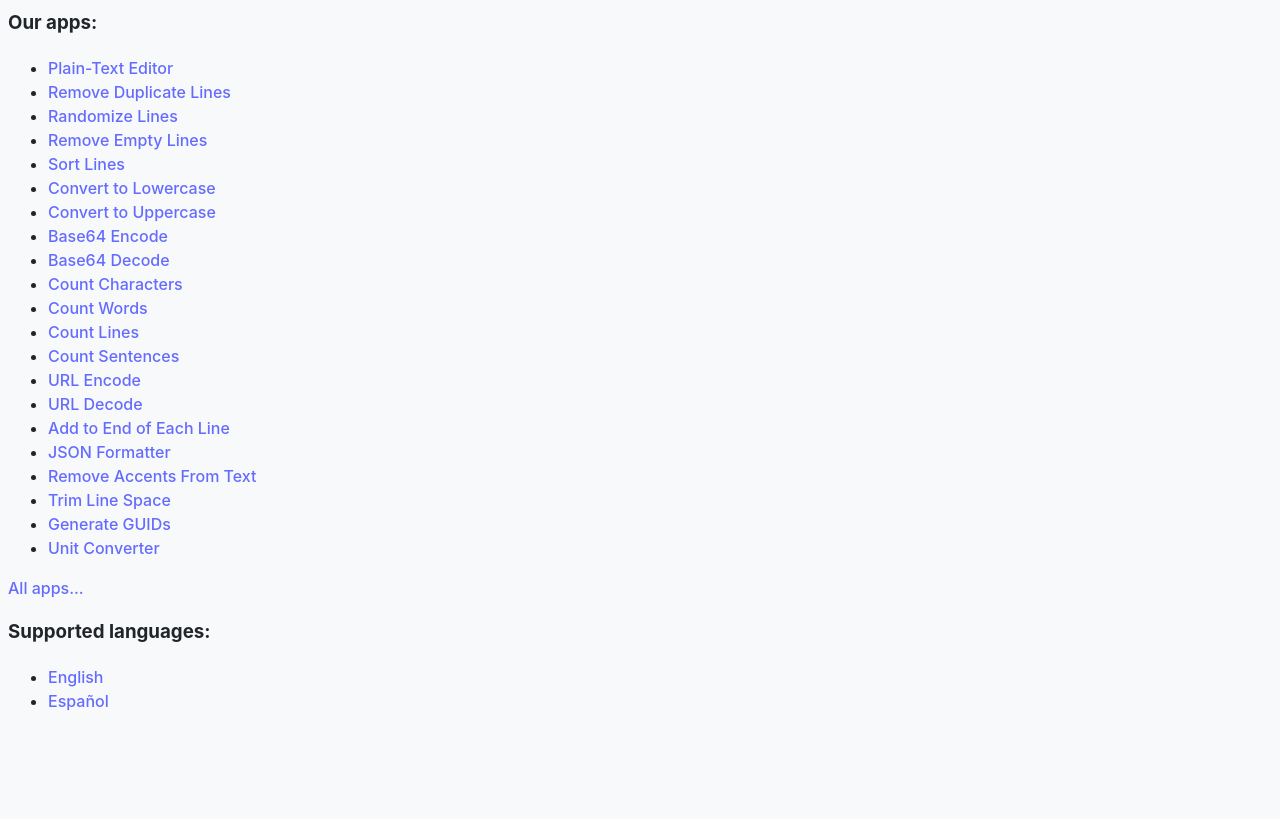
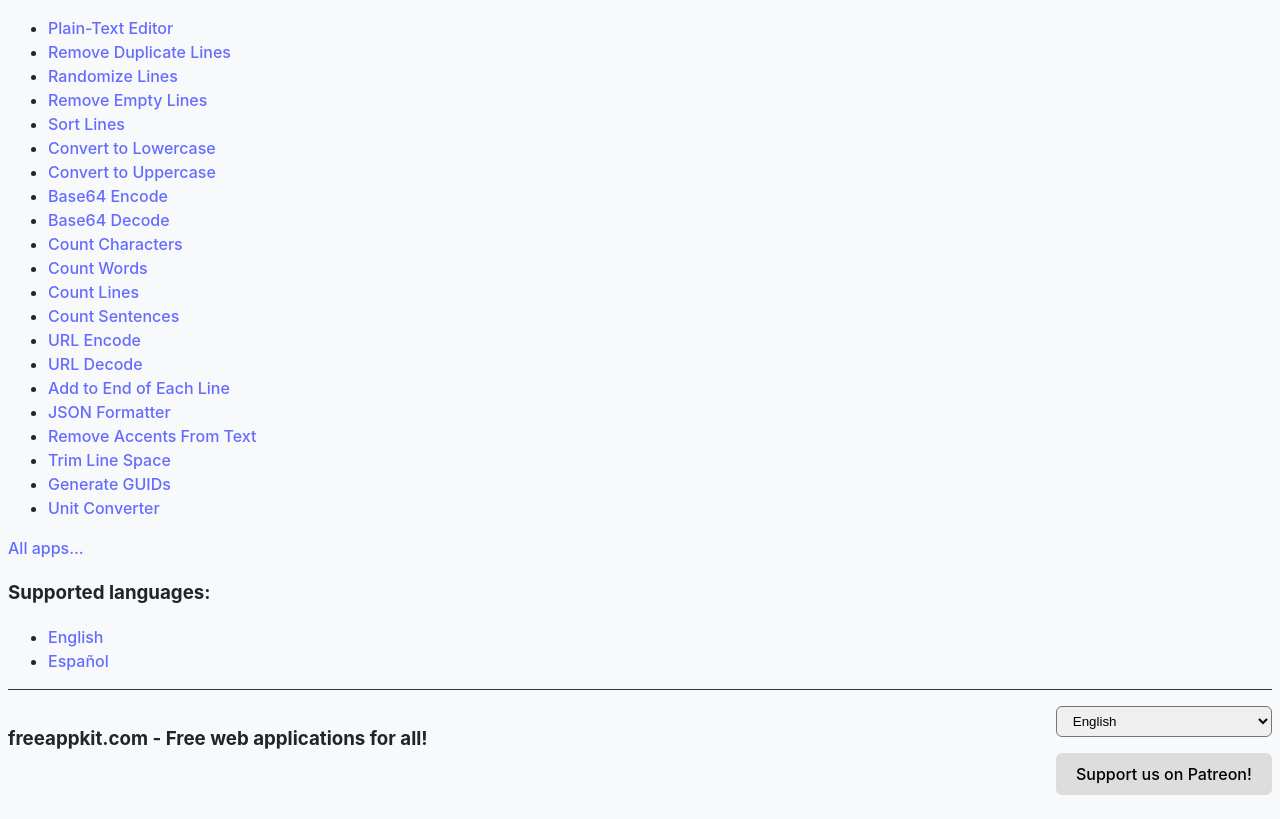
Before and after one commit to ColeDeanShepherd/freeappkit.com, a website built with Vite: page index.html in a window 1280 px wide. Shown: the part 176-995 px from the top of the page. Before the commit the page ends 913 px from the top, so only its background shows below. Built offline with nearby package versions, Linux system fonts and the light colour scheme.

Commit message:
Optimize layout

```diff
--- a/src/framework/ui/ui-core.ts
+++ b/src/framework/ui/ui-core.ts
@@ -60,6 +60,7 @@ export const ul = (propsOrChildren?: NodeProps | Node[], children?: Node[]) => e
 export const ol = (propsOrChildren?: NodeProps | Node[], children?: Node[]) => elem('ol', propsOrChildren, children);
 export const li = (propsOrChildren?: NodeProps | Node[], children?: Node[]) => elem('li', propsOrChildren, children);
 export const header = (propsOrChildren?: NodeProps | Node[], children?: Node[]) => elem('header', propsOrChildren, children);
+export const footer = (propsOrChildren?: NodeProps | Node[], children?: Node[]) => elem('footer', propsOrChildren, children);
 
 interface ANodeProps extends NodeProps {
   href?: string;
--- a/src/main.ts
+++ b/src/main.ts
@@ -1,4 +1,4 @@
-import { text, h1, h2, h3, h4, div, p, ul, li, a, textArea, button, img, select, option, header, textInput } from './framework/ui/ui-core';
+import { text, h1, h2, h3, h4, div, p, ul, li, a, textArea, button, img, select, option, header, textInput, footer } from './framework/ui/ui-core';
 import { routerFindRouteAndLocale, Route, Router } from './framework/router';
 import * as plainTextEditor from './ui/plain-text-editor';
 import * as allApps from './ui/all-apps';
@@ -77,17 +77,21 @@ function renderPageTemplate() {
   appElem.append(
     div([
       header([
+        div({ style: 'margin-bottom: 1rem' }, [
+          h1({ class: 'logo' }, [
+            a({ href: rootUrl }, [
+              img({ src: 'favicon.svg', alt: 'Free App Kit' }),
+              text('freeappkit.com', /* disableTranslation: */ true)
+            ])
+          ])
+        ]),
+        mkCommandSearchView()
+      ]),
+      (routeContainerElem = div({ id: "route-container" })),
+      footer([
         div({ class: 'row-1' }, [
           div([
-            h1({ class: 'logo' }, [
-              a({ href: rootUrl }, [
-                img({ src: 'favicon.svg', alt: 'Free App Kit' }),
-                text('freeappkit.com', /* disableTranslation: */ true)
-              ])
-            ]),
-            h2({ class: 'tag-line' }, [
-              text(strings.freeWebApplications)
-            ])
+            h3([ text('freeappkit.com - Free web applications for all!') ])
           ]),
           div({ class: 'support-us-container' }, [
             select({ value: getLanguage(), onChange: changeLocale, style: "margin-bottom: 1rem;" }, [
@@ -99,9 +103,7 @@ function renderPageTemplate() {
             ])
           ])
         ]),
-        mkCommandSearchView()
-      ]),
-      (routeContainerElem = div({ id: "route-container" }))
+      ])
     ])
   );
 
--- a/src/ui/style.css
+++ b/src/ui/style.css
@@ -57,6 +57,11 @@ input[type="text"] {
 header {
   padding-bottom: 1rem;
   border-bottom: 1px solid #333;
+}
+
+footer {
+  padding-top: 1rem;
+  border-top: 1px solid #333;
 }
 
 .logo {
@@ -243,7 +248,8 @@ textarea {
 }
 
 @media (min-width: 768px) {
-  header > .row-1 {
+  header > .row-1,
+  footer > .row-1 {
     display: flex;
     justify-content: space-between;
   }
```
